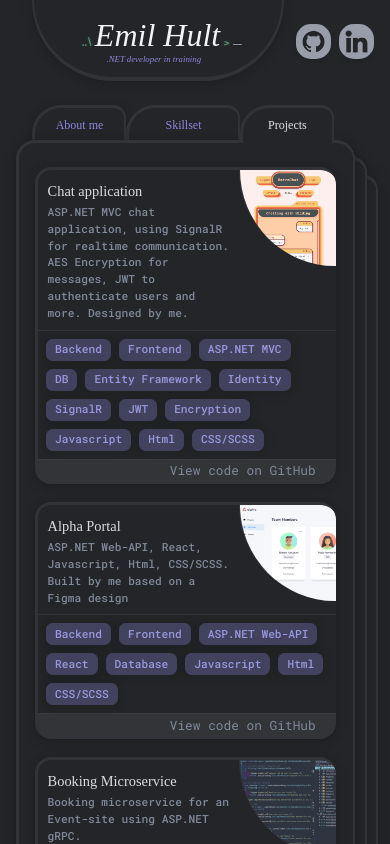
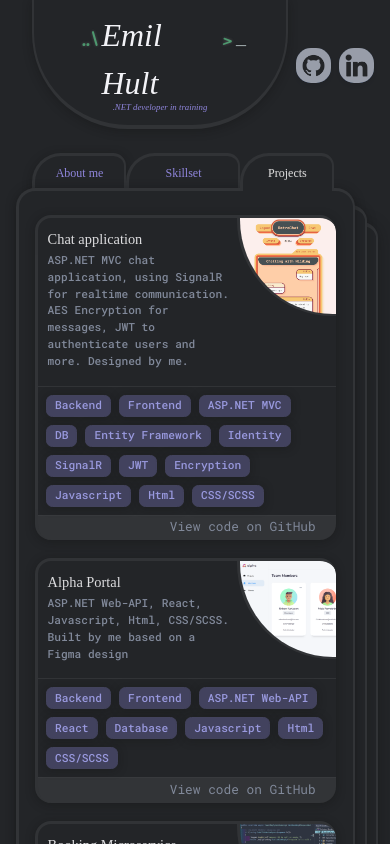
Before and after one commit to mutenJanken/Portfolio-EmilHult, a React (Vite) app: page /portfolio in a window 390 px wide. Shown: the top 844 px of the page. Built offline with nearby package versions, Linux system fonts and the light colour scheme; a web font is replaced by a local one.

Commit message:
Minor design changes

```diff
--- a/src/index.scss
+++ b/src/index.scss
@@ -513,7 +513,7 @@ section {
   text-shadow: rgba(174, 173, 173, 0.322) 0 0 3px;
 
   @media screen and (max-width: 768px) {
-    font-size: 60%;
+    font-size: 100%;
   }
 
   &.small {
@@ -533,7 +533,7 @@ section {
 
     @media screen and (max-width: 768px) {
       margin-top: 0rem;
-      margin-left: -0.5rem;
+      margin-left: 0rem;
       position: absolute;
       font-size: 55%;
     }
@@ -553,7 +553,7 @@ section {
   font-size: 200%;
 
   @media screen and (max-width: 768px) {
-    font-size: 130%;
+    font-size: 150%;
     top: -2.8px;
     left: -0rem;
   }
@@ -851,10 +851,11 @@ section {
 
 .greeting-wrapper {
   font-family: "Gugi";
+  padding-top: 0.4rem;
 
   @media screen and (min-width: 1200px) {
     background-color: #cfcfcf16;
-    border-top-left-radius: 2rem;
+    // border-top-left-radius: 0rem;
     border-bottom-right-radius: 9rem;
     width: 14rem;
     box-shadow: 0 2px 15px rgba(18, 18, 18, 0.353);
@@ -900,8 +901,7 @@ section {
 
   @media screen and (max-width: 768px) {
     font-size: 1.2rem;
-  padding: 0 0.4rem 0 0rem;
-
+    padding: 0 0.4rem 0 0rem;
   }
 }
 
@@ -919,7 +919,7 @@ section {
   }
 }
 
-.profile-picture-wrapper{
+.profile-picture-wrapper {
   display: flex;
   justify-content: center;
   height: auto;
@@ -1531,14 +1531,19 @@ section {
   flex-direction: column;
   justify-content: center;
   align-items: start;
-  width: 95%;
+  width: auto;
   height: auto;
   padding: 0.5rem 0.5rem 0.5rem 0.5rem;
+  margin-top: 0.5rem;
   gap: 0.5rem;
   border-top: 1px solid #cfcfcf16;
 
   @media screen and (max-width: 1200px) {
     height: auto;
+  }
+  @media screen and (max-width: 768px) {
+    height: auto;
+    width: auto;
   }
 }
 
@@ -1638,17 +1643,21 @@ section {
 
 .project-image {
   border-left: 4px solid #cfcfcf16;
+  border-bottom: 1px solid #cfcfcf16;
   border-bottom-left-radius: 8rem;
   width: 9rem;
   margin-bottom: -0.4rem;
 
   @media screen and (max-width: 1200px) {
     border-left: 3px solid #cfcfcf16;
+    border-left: 2px solid #cfcfcf16;
+
     border-bottom-left-radius: 4rem;
     width: 10rem;
   }
   @media screen and (max-width: 768px) {
-    border-left: 1px solid #cfcfcf16;
+    border-left: 3px solid #cfcfcf16;
+    border-bottom: 2px solid #cfcfcf16;
 
     border-top-right-radius: 0.85rem;
     border-bottom-left-radius: 6rem;
```
